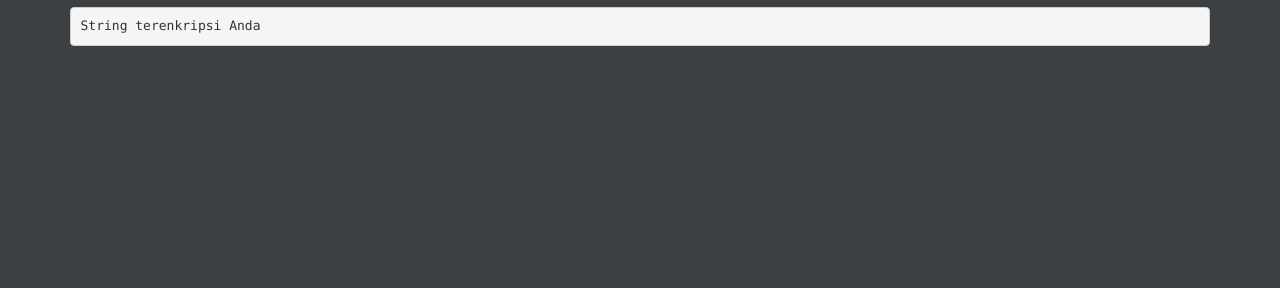
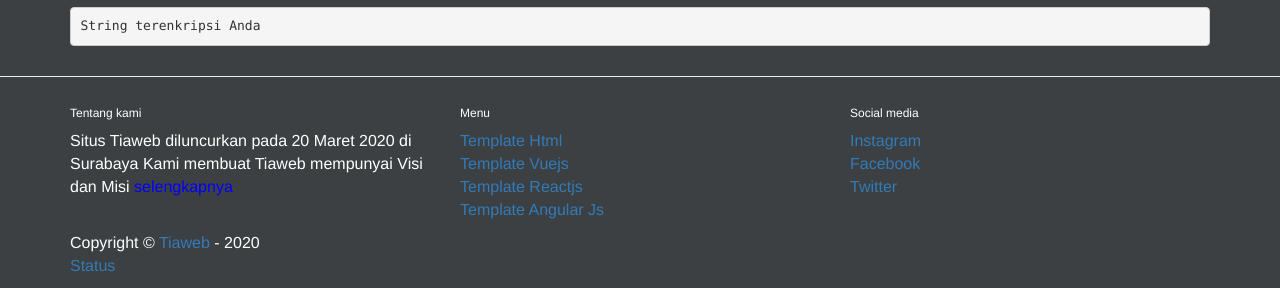
Before and after one commit to tiaweb/encrypt, a plain HTML site: page index.html in a window 1280 px wide. Shown: the part 767-1055 px from the top of the page. Before the commit the page ends 823 px from the top, so only its background shows below. Drawn offline with nearby package versions, Linux system fonts and the light colour scheme; a script that the page names is missing.

Commit message:
Update index.html

```diff
--- a/index.html
+++ b/index.html
@@ -2,7 +2,7 @@
 <html>
 <head>
     <meta charset="utf-8">
-    <title>Tiaweb EnCrypt: Password protect static HTML</title>
+    <title>StatiCrypt: Password protect static HTML</title>
     <meta name="description" content="">
     <meta name="viewport" content="width=device-width, initial-scale=1">
     <link rel="stylesheet"
@@ -134,6 +134,74 @@ String terenkripsi Anda</pre>
         </div>
     </div></div>
 
+<hr/>
+<!-- Footer -->
+    <div class="footer">
+        <div class="container">
+            <div class="row">
+                <div class="">
+                    <div class="col-xs-6 col-sm-4">
+                        <h6>Tentang kami</h6>
+                        <p class="p-small">Situs Tiaweb diluncurkan pada 20 Maret 2020 di Surabaya
+Kami membuat Tiaweb mempunyai Visi dan Misi <a href="https://tiaweb.github.io/tentang-kami.html"><font color="blue">selengkapnya</font></a></p>  </div> <!-- end of footer-col -->
+                    <div class="col-xs-6 col-sm-4">
+                        <h6>Menu</h6>
+                        <ul class="list-unstyled li-space-lg p-small">
+                            <li><a href="html.html">Template Html</a></li>
+                            <li><a href="vuejs.html">Template Vuejs</a></li>
+                            <li><a href="reactjs.html">Template Reactjs</a></li>
+                            <li><a href="angularjs.html">Template Angular Js</a></li>
+                        </ul>
+                    </div> <!-- end of footer-col -->
+                    <div class="col-xs-6 col-sm-4">
+                        <h6>Social media</h6>
+
+
+
+                        <ul class="list-unstyled li-space-lg p-small">
+
+                            <li><a href="https://www.instagram.com/tiaaweb">Instagram</a></li>
+                            <li><a href="https://facebook.com/tiashop.tiashop.376">Facebook</a></li>
+                            <li><a href="https://mobile.twitter.com/tia_web">Twitter</a></li>
+
+                        </ul>
+                    </div> <!-- end of footer-col -->
+                    <div class="col-xs-6 col-sm-4">
+
+                      <!-- AddToAny BEGIN -->
+<div class="a2a_kit a2a_kit_size_32 a2a_default_style" data-a2a-url="https://tiaweb.github.io" data-a2a-title="Tiaweb">
+<a class="a2a_dd" href="https://www.addtoany.com/share"></a>
+<a class="a2a_button_facebook"></a>
+<a class="a2a_button_twitter"></a>
+<a class="a2a_button_email"></a>
+</div>
+<script>
+var a2a_config = a2a_config || {};
+a2a_config.onclick = 1;
+a2a_config.locale = "id";
+</script>
+<script async src="https://static.addtoany.com/menu/page.js"></script>
+<!-- AddToAny END -->
+
+                          </div> <!-- end of footer-col -->
+                </div> <!-- end of col -->
+            </div> <!-- end of row -->
+        </div> <!-- end of container -->
+    </div> <!-- end of footer -->
+    <!-- end of footer -->
+
+
+    <!-- Copyright -->
+    <div class="copyright">
+        <div class="container">
+            <div class="row">
+                <div class="col-lg-12">
+                    <p class="p-small">Copyright © <a href="https://tiaweb.github.io">Tiaweb</a> - 2020<br/><a href="https://tiaweb.freshstatus.io">Status</a> </p>
+                </div> <!-- end of col -->
+            </div> <!-- enf of row -->
+        </div> <!-- end of container -->
+    </div> <!-- end of copyright -->
+    <!-- end of copyright -->
 
 <!--
 Crypto JS 3.1.9-1
```
